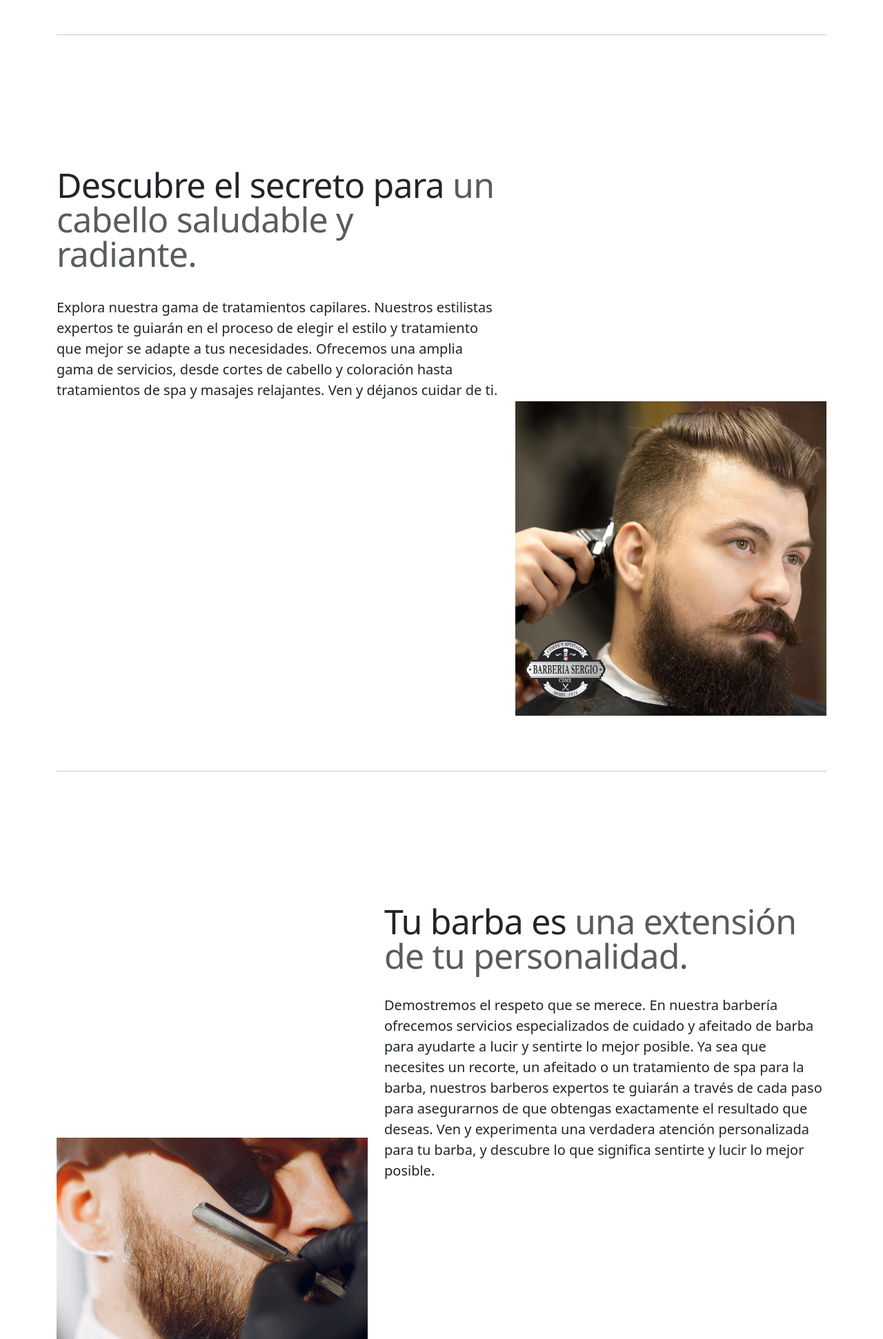
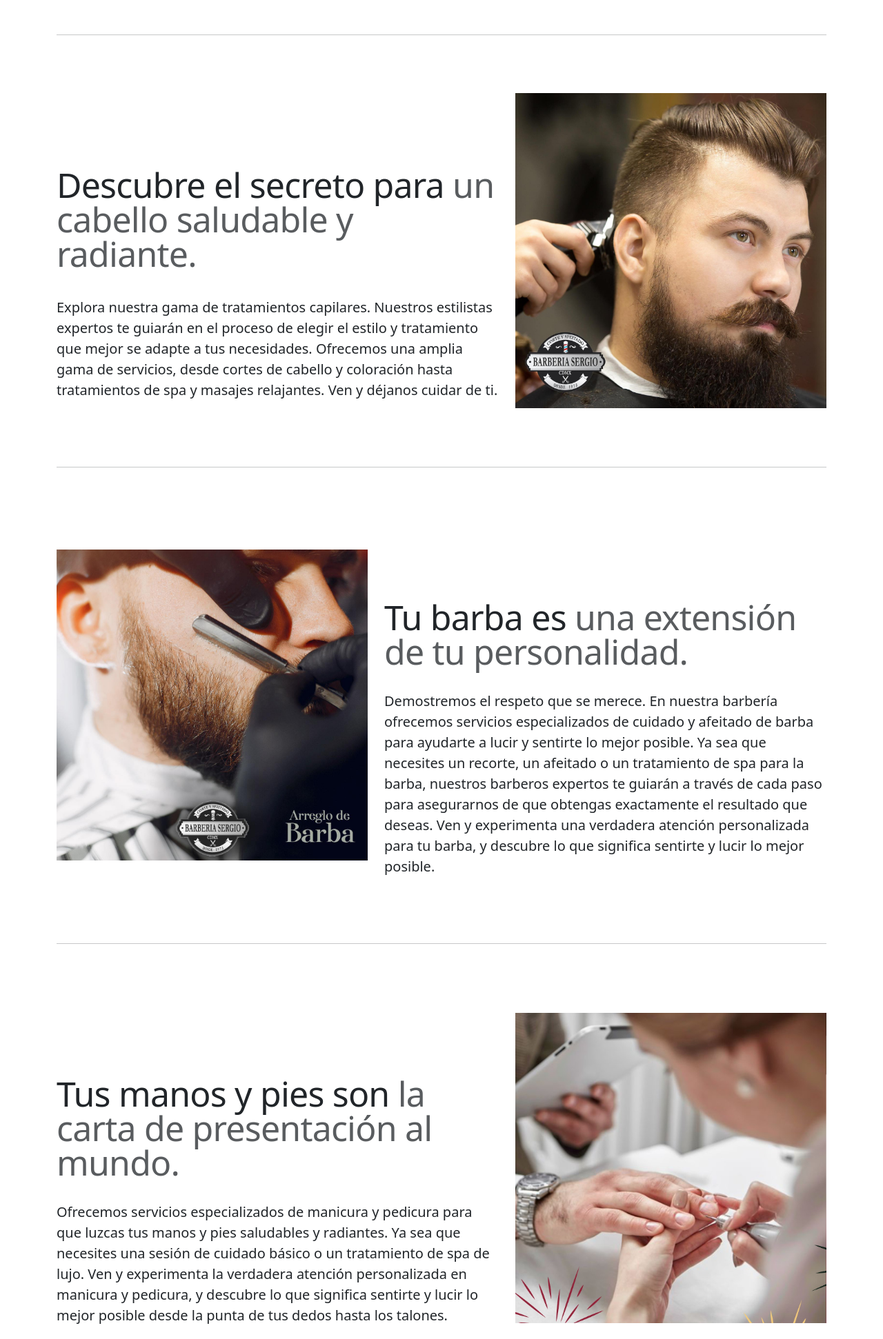
Before and after one commit to Sheeny81/BarberiaSergio, a plain HTML site: page index.html in a window 1280 px wide. Shown: the part 1740-3682 px from the top of the page at 69% size. Drawn offline with nearby package versions, Linux system fonts and the light colour scheme.

Commit message:
check screen size

```diff
--- a/index.html
+++ b/index.html
@@ -280,24 +280,20 @@
 
                 <hr class="featurette-divider" id="secc-pelo">
                 <div class="row featurette">
-                    <div class="col-md-7" >
-                        <h2 class="featurette-heading fw-normal lh-1">Descubre el secreto para <span
-                                class="text-body-secondary">un cabello saludable y radiante.</span></h2>
-                        <p class="lead"><br>Explora nuestra gama de tratamientos capilares. Nuestros estilistas expertos te guiarán en el proceso de elegir el estilo y tratamiento que mejor se adapte a tus
-                        necesidades. Ofrecemos una amplia gama de servicios, desde cortes de cabello y coloración hasta tratamientos de spa y
-                        masajes relajantes. Ven y déjanos cuidar de ti.</p>
+                    <div class="col-md-7">
+                        <h2 class="featurette-heading fw-normal lh-1">Descubre el secreto para <span class="text-body-secondary">un
+                                cabello saludable y radiante.</span></h2>
+                        <p class="lead"><br>Explora nuestra gama de tratamientos capilares. Nuestros estilistas expertos te guiarán en
+                            el proceso de elegir el estilo y tratamiento que mejor se adapte a tus
+                            necesidades. Ofrecemos una amplia gama de servicios, desde cortes de cabello y coloración hasta tratamientos
+                            de spa y
+                            masajes relajantes. Ven y déjanos cuidar de ti.</p>
                     </div>
-                    <div class="col-md-5">
-                        <svg class="bd-placeholder-img bd-placeholder-img-lg featurette-image img-fluid mx-auto" width="500" height="500"
-                            xmlns="http://www.w3.org/2000/svg" role="img" aria-label="Placeholder: 500x500" preserveAspectRatio="xMidYMid slice"
-                            focusable="false">
-                            <title>Placeholder</title>
-                            <img class="feat-img img-fluid" src="assets\img\content\Cabello3.jpg" alt="Tratamientso capilares">
-                        </svg>
-
-
+                    <div class="col-md-5 d-flex align-items-center">
+                        <img class="feat-img img-fluid" src="assets\img\content\Cabello3.jpg" alt="Tratamientos capilares">
                     </div>
                 </div>
+
 
                 <hr class="featurette-divider" id="secc-barba">
 
@@ -311,14 +307,8 @@
                         través de cada paso para asegurarnos de que obtengas exactamente el resultado que deseas. Ven y experimenta una
                         verdadera atención personalizada para tu barba, y descubre lo que significa sentirte y lucir lo mejor posible.</p>
                     </div>
-                    <div class="col-md-5 order-md-1">
-                    <svg class="bd-placeholder-img bd-placeholder-img-lg featurette-image img-fluid mx-auto" width="500" height="500"
-                        xmlns="http://www.w3.org/2000/svg" role="img" aria-label="Placeholder: 500x500" preserveAspectRatio="xMidYMid slice"
-                        focusable="false">
-                        <title>Placeholder</title>
-                        <img class="feat-img img-fluid" src="assets\img\content\Barba2.jpg" alt="Afeitado">
-                    </svg>
-
+                    <div class="col-md-5 order-md-1 d-flex align-items-center">
+                        <img class="feat-img img-fluid" src="assets\img\content\Barba2.jpg" alt="Afeitado"></img>
                     </div>
                 </div>
 
@@ -334,14 +324,8 @@
                         atención personalizada en manicura y pedicura, y descubre lo que significa sentirte y lucir lo mejor posible desde la
                         punta de tus dedos hasta los talones.</p>
                     </div>
-                    <div class="col-md-5">
-                        <svg class="bd-placeholder-img bd-placeholder-img-lg featurette-image img-fluid mx-auto" width="500" height="500"
-                            xmlns="http://www.w3.org/2000/svg" role="img" aria-label="Placeholder: 500x500" preserveAspectRatio="xMidYMid slice"
-                            focusable="false">
-                            <title>Placeholder</title>
-                            <img class="feat-img img-fluid" src="assets\img\content\Manosypies2.jpg" alt="Manicure">
-                        </svg>
-
+                    <div class="col-md-5 d-flex align-items-center">
+                            <img class="feat-img img-fluid" src="assets\img\content\Manosypies2.jpg" alt="Manicure"></img>
                     </div>
                 </div>
 
```
